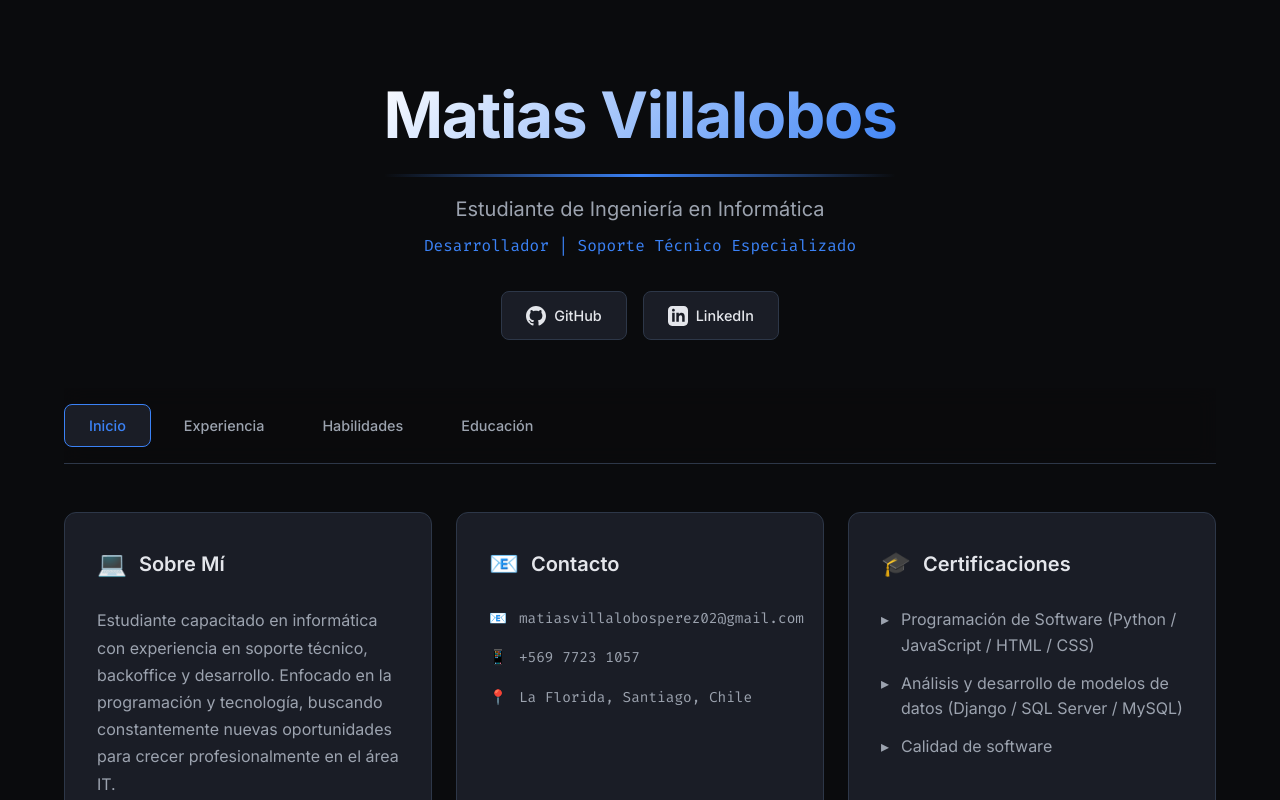
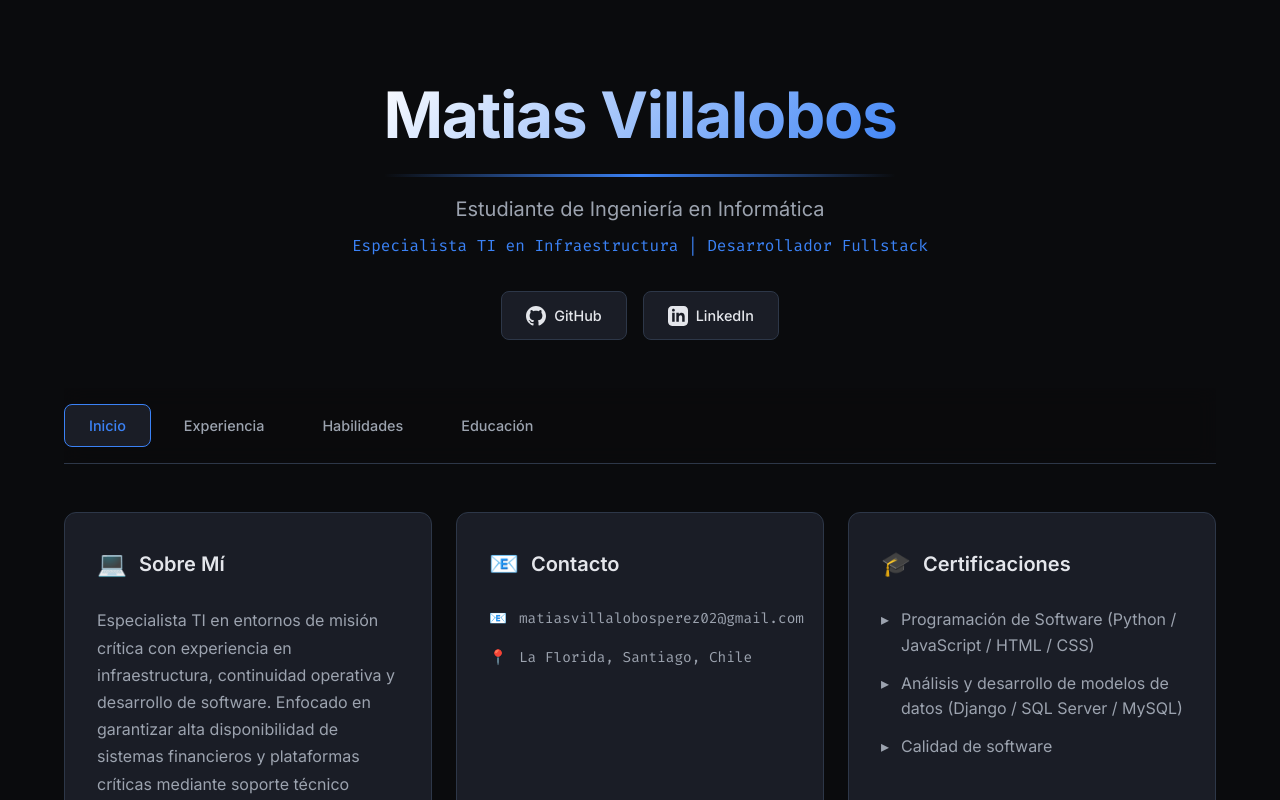
Before and after one commit to Lexikolds/Portafolio, a React (Create React App) app: page / in a window 1280 px wide. Shown: the top 800 px of the page. Built offline with nearby package versions, Linux system fonts and the light colour scheme.

Commit message:
Se actualiza portafolio y se añaden nuevas skills

```diff
--- a/src/App.js
+++ b/src/App.js
@@ -12,9 +12,30 @@ function App() {
   const experiences = [
     {
       id: 1,
+      company: 'Sonda / Bolsa de Comercio de Santiago',
+      role: 'Especialista TI en Infraestructura y Continuidad Operativa',
+      period: 'Actualidad',
+      duration: 'Proyecto actual',
+      current: true,
+      description: 'Especialista en entornos de misión crítica y alta disponibilidad, responsable de garantizar la continuidad operativa de la infraestructura tecnológica en la Bolsa de Valores (nuam). Experto en resolución de incidentes complejos mediante soporte técnico avanzado, administración de sistemas y diagnóstico de hardware a nivel de componentes.',
+      highlights: [
+        'Soporte N1/N2 especializado en plataformas de trading y sistemas corporativos críticos',
+        'Gestión de aplicativos críticos: BCS Desktop (Sebra) con configuraciones avanzadas de seguridad en Java',
+        'Administración de conectividad ODBC para bases de datos HISBAS y RUEBAS en SQL Server',
+        'Gestión de identidades y accesos (IAM) mediante Active Directory y Azure AD',
+        'Administración de sesiones seguras mediante BeyondTrust (PAM) con WinSCP y PuTTY',
+        'Troubleshooting avanzado de red LAN/VoIP y administración de switching Cisco',
+        'Staging corporativo mediante Acronis y gestión de imágenes en estaciones de trabajo',
+        'Diagnóstico experto de hardware con análisis termográfico a nivel de componente',
+        'Gestión de tickets mediante Jira y Aranda con cumplimiento estricto de SLAs'
+      ]
+    },
+    {
+      id: 2,
       company: 'Gocar Ltda.',
       role: 'Especialista en soporte técnico',
       period: '2025 - Actualidad',
+      duration: '3 meses',
       current: true,
       description: 'Soporte técnico especializado en la empresa Gocar Ltda.',
       highlights: [
@@ -26,12 +47,12 @@ function App() {
       ]
     },
     {
-      id: 2,
+      id: 3,
       company: 'Sonda / Agrosuper',
-      role: 'Analista de soporte de TI y respaldo de operaciones',
-      period: 'Actualidad',
-      duration: 'Proyecto actual',
-      current: true,
+      role: 'Especialista TI en Infraestructura y Continuidad Operativa',
+      period: '2026 - 2026',
+      duration: 'Proyecto finalizado',
+      current: false,
       description: 'Gestión centralizada de operaciones TI para sucursales de Agrosuper a nivel nacional. Orquestación de incidentes mediante Aranda Service Desk, auditoría técnica de reportes de terreno y aseguramiento de calidad (QA) en el cierre de tickets.',
       highlights: [
         'Gestión centralizada de operaciones TI para sucursales a nivel nacional',
@@ -43,7 +64,7 @@ function App() {
       ]
     },
     {
-      id: 3,
+      id: 4,
       company: 'Banco Falabella',
       role: 'Soporte TI Microinformático',
       period: '2026 - 2026',
@@ -59,7 +80,7 @@ function App() {
       ]
     },
     {
-      id: 4,
+      id: 5,
       company: 'Psys',
       role: 'Programador Jr',
       period: '2025 - 2025',
@@ -75,7 +96,7 @@ function App() {
       ]
     },
     {
-      id: 5,
+      id: 6,
       company: 'Nexxos Chile',
       role: 'Soporte Técnico',
       period: '2024 - 2025',
@@ -108,7 +129,11 @@ function App() {
     },
     {
       category: 'Herramientas',
-      items: ['Git', 'cPanel', 'Odoo ERP', 'Windows Server', 'Aranda Service Desk']
+      items: ['Git', 'cPanel', 'Odoo ERP', 'Aranda', 'Windows Server', 'Jira']
+    },
+    {
+      category: 'Infraestructura & Seguridad',
+      items: ['Active Directory', 'Azure AD', 'BeyondTrust', 'Acronis', 'Cisco Switching']
     }
   ];
 
@@ -143,7 +168,7 @@ function App() {
             <div className="title-line"></div>
           </div>
           <p className="subtitle">Estudiante de Ingeniería en Informática</p>
-          <p className="role">Desarrollador | Soporte Técnico Especializado</p>
+          <p className="role">Especialista TI en Infraestructura | Desarrollador Fullstack</p>
 
           <div className="social-links">
             <a
@@ -159,7 +184,7 @@ function App() {
               <span>GitHub</span>
             </a>
             <a
-              href="https://www.linkedin.com/in/matias-benjamin-villalobos-perez-0166a8292/"
+              href="https://linkedin.com/in/matias-villalobos"
               target="_blank"
               rel="noopener noreferrer"
               className="social-link"
@@ -216,9 +241,10 @@ function App() {
                   <h2>Sobre Mí</h2>
                 </div>
                 <p className="card-text">
-                  Estudiante capacitado en informática con experiencia en soporte técnico, backoffice y desarrollo.
-                  Enfocado en la programación y tecnología, buscando constantemente nuevas oportunidades para
-                  crecer profesionalmente en el área IT.
+                  Especialista TI en entornos de misión crítica con experiencia en infraestructura, continuidad operativa
+                  y desarrollo de software. Enfocado en garantizar alta disponibilidad de sistemas financieros y plataformas
+                  críticas mediante soporte técnico avanzado, administración de infraestructura y diagnóstico de hardware a
+                  nivel de componentes. Estudiante de Ingeniería en Informática con sólida formación en programación y tecnologías de la información.
                 </p>
               </div>
 
@@ -233,10 +259,6 @@ function App() {
                     <a href="mailto:matiasvillalobosperez02@gmail.com">
                       matiasvillalobosperez02@gmail.com
                     </a>
-                  </div>
-                  <div className="contact-item">
-                    <span>📱</span>
-                    <a href="tel:+56977231057">+569 7723 1057</a>
                   </div>
                   <div className="contact-item">
                     <span>📍</span>
```
